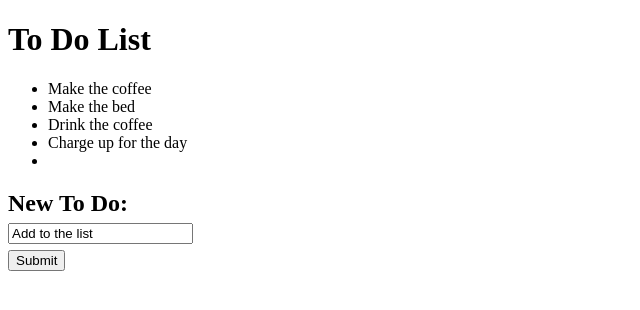
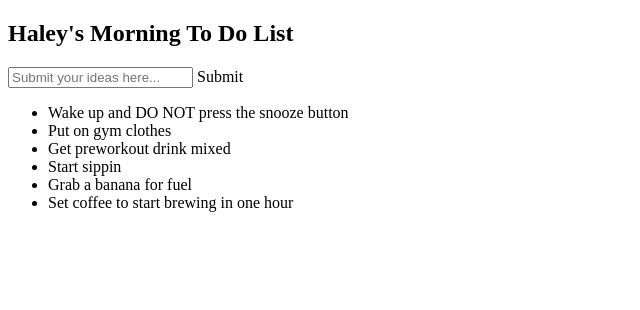
Before and after one commit to Halesy1019/TTS, a plain HTML site: page Week 4 DOMS/index.html in a window 1280 px wide. Shown: the whole page, without its empty margins (0-640 px from the left). Drawn offline with Linux system fonts and the light colour scheme.

Commit message:
Add all html info

```diff
--- a/Week 4 DOMS/index.html
+++ b/Week 4 DOMS/index.html
@@ -4,31 +4,24 @@
     <meta charset="UTF-8">
     <meta http-equiv="X-UA-Compatible" content="IE=edge">
     <meta name="viewport" content="width=device-width, initial-scale=1.0">
-    <title>To Do List</title>
-    <script src="DOMS.js"></script>
+    <title>Document</title>
 </head>
 <body>
-    <!--Unordered to do list and left space at bottom for additional items -->
+    <!--Adding header and unordered list-->
+    <div id="myDIV" class="header">
+        <h2>Haley's Morning To Do List</h2>
+        <input type="text" id="myInput" placeholder="Submit your ideas here...">
+        <span onclick="newElement()" class="addBtn">Submit</span>
+      </div>
 
-    <h1>To Do List</h1>
-    <ul>
-        <li>Make the coffee</li>
-        <li>Make the bed</li>
-        <li>Drink the coffee</li>
-        <li>Charge up for the day</li>
-        <li></li>
-
+      <ul id="myUL">
+        <li>Wake up and DO NOT press the snooze button</li>
+        <li class="checked">Put on gym clothes</li>
+        <li>Get preworkout drink mixed</li>
+        <li>Start sippin</li>
+        <li>Grab a banana for fuel</li>
+        <li>Set coffee to start brewing in one hour</li>
       </ul>
-
-      <!-- Submit Button -->
-<h2>
-    <form action="/action_page.php">
-        <label for="list">New To Do:</label><br>
-        <input type="text" id="list" name="list" value="Add to the list"><br>
-        <input type="submit" value="Submit">
-      </form>
-
-</h2>
 
 </body>
 </html>
```
